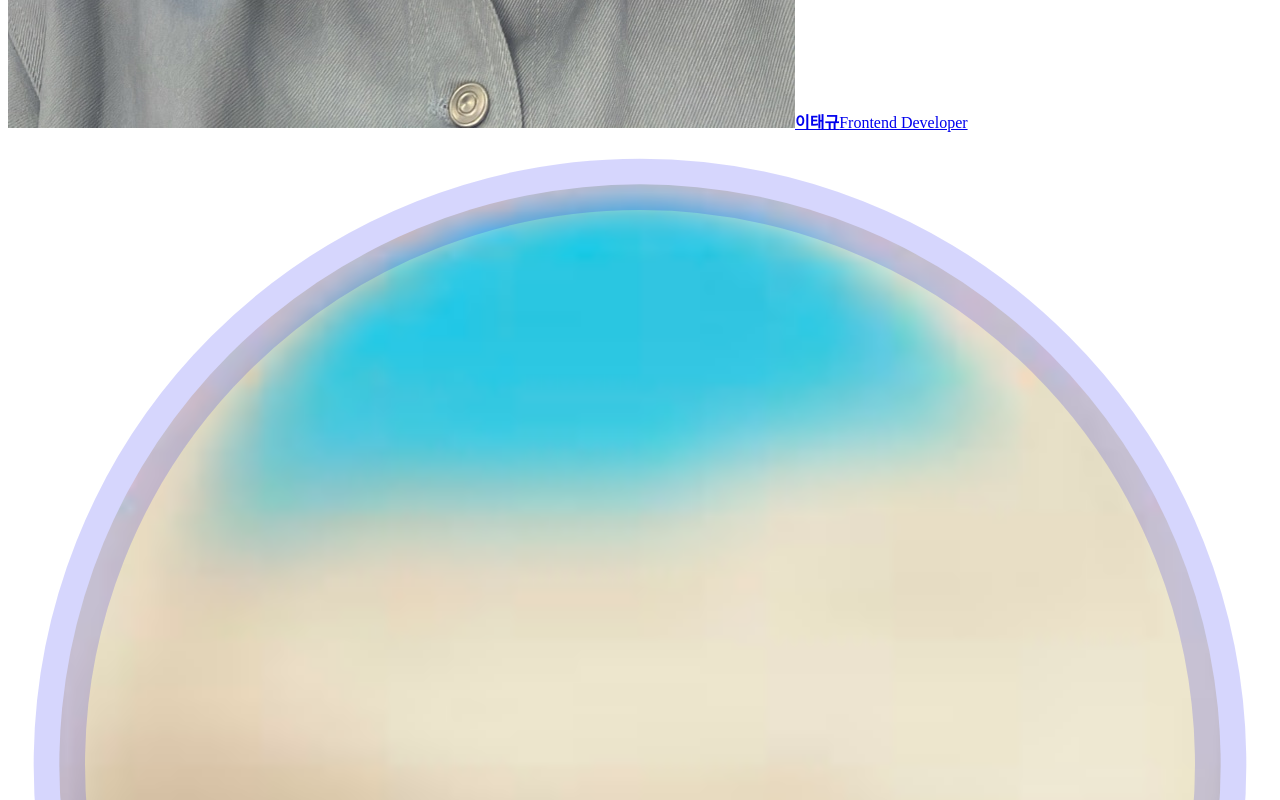
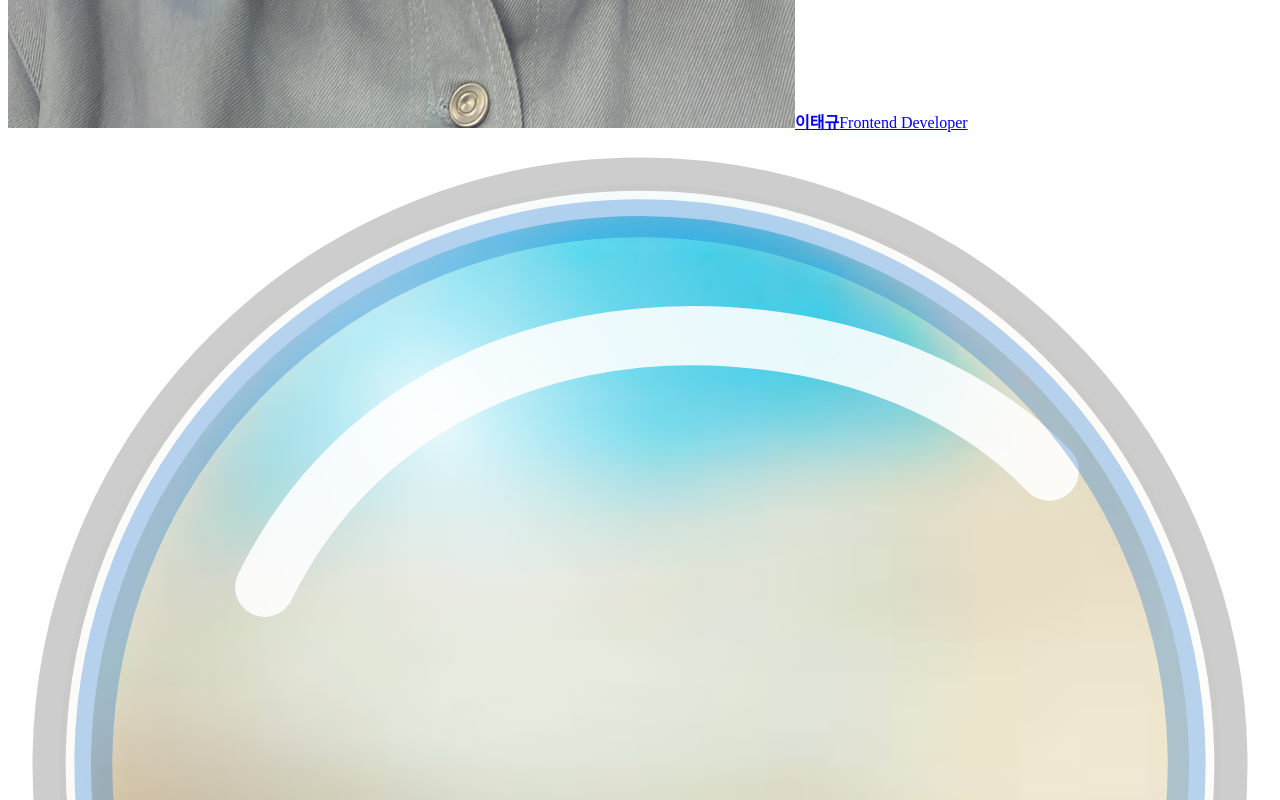
Before and after one commit to postmelee/portfolio, a React (Vite) app: page / in a window 1280 px wide. Shown: the part 1280-2080 px from the top of the page. Built offline with nearby package versions, Linux system fonts and the light colour scheme; the HTML template or start-up script is replaced by a standard one.

Commit message:
Enhance Liquid Portfolio glass icon

```diff
--- a/src/components/icons.tsx
+++ b/src/components/icons.tsx
@@ -39,7 +39,9 @@ export function LiquidPortfolioIcon({
   strokeWidth: _strokeWidth,
   ...props
 }: SVGProps<SVGSVGElement> & { strokeWidth?: number }) {
-  const clipPathId = `${useId().replace(/:/g, '')}-liquid-portfolio-icon-clip`
+  const id = useId().replace(/:/g, '')
+  const clipPathId = `${id}-liquid-portfolio-icon-clip`
+  const radialGradientId = `${id}-liquid-portfolio-icon-glow`
 
   return (
     <svg
@@ -52,6 +54,18 @@ export function LiquidPortfolioIcon({
         <clipPath id={clipPathId}>
           <circle cx="8" cy="8" r="7.35" />
         </clipPath>
+        <radialGradient
+          id={radialGradientId}
+          cx="0"
+          cy="0"
+          r="1"
+          gradientTransform="translate(5.4 3.6) rotate(58) scale(8.6 6.4)"
+          gradientUnits="userSpaceOnUse"
+        >
+          <stop stopColor="#FFFFFF" stopOpacity="0.9" />
+          <stop offset="0.42" stopColor="#DFF7FF" stopOpacity="0.34" />
+          <stop offset="1" stopColor="#63D8FF" stopOpacity="0" />
+        </radialGradient>
       </defs>
       <image
         clipPath={`url(#${clipPathId})`}
@@ -61,12 +75,49 @@ export function LiquidPortfolioIcon({
         width="16"
       />
       <circle
+        clipPath={`url(#${clipPathId})`}
+        cx="8"
+        cy="8"
+        fill={`url(#${radialGradientId})`}
+        r="7.35"
+      />
+      <path
+        d="M3.25 5.75C4.35 3.5 6.65 2.42 9.15 2.58C10.72 2.68 12.18 3.24 13.18 4.28"
+        stroke="#FFFFFF"
+        strokeLinecap="round"
+        strokeOpacity="0.88"
+        strokeWidth="0.75"
+      />
+      <path
+        d="M3.62 11.3C5.36 12.52 8.6 12.77 11.86 10.96"
+        stroke="#0066CC"
+        strokeLinecap="round"
+        strokeOpacity="0.34"
+        strokeWidth="0.64"
+      />
+      <circle
         cx="8"
         cy="8"
         r="7.35"
-        stroke="currentColor"
-        strokeOpacity="0.16"
-        strokeWidth="0.65"
+        stroke="#FFFFFF"
+        strokeOpacity="0.88"
+        strokeWidth="0.8"
+      />
+      <circle
+        cx="8"
+        cy="8"
+        r="6.92"
+        stroke="#0066CC"
+        strokeOpacity="0.28"
+        strokeWidth="0.48"
+      />
+      <circle
+        cx="8"
+        cy="8"
+        r="7.48"
+        stroke="#1D1D1F"
+        strokeOpacity="0.22"
+        strokeWidth="0.42"
       />
     </svg>
   )
```
